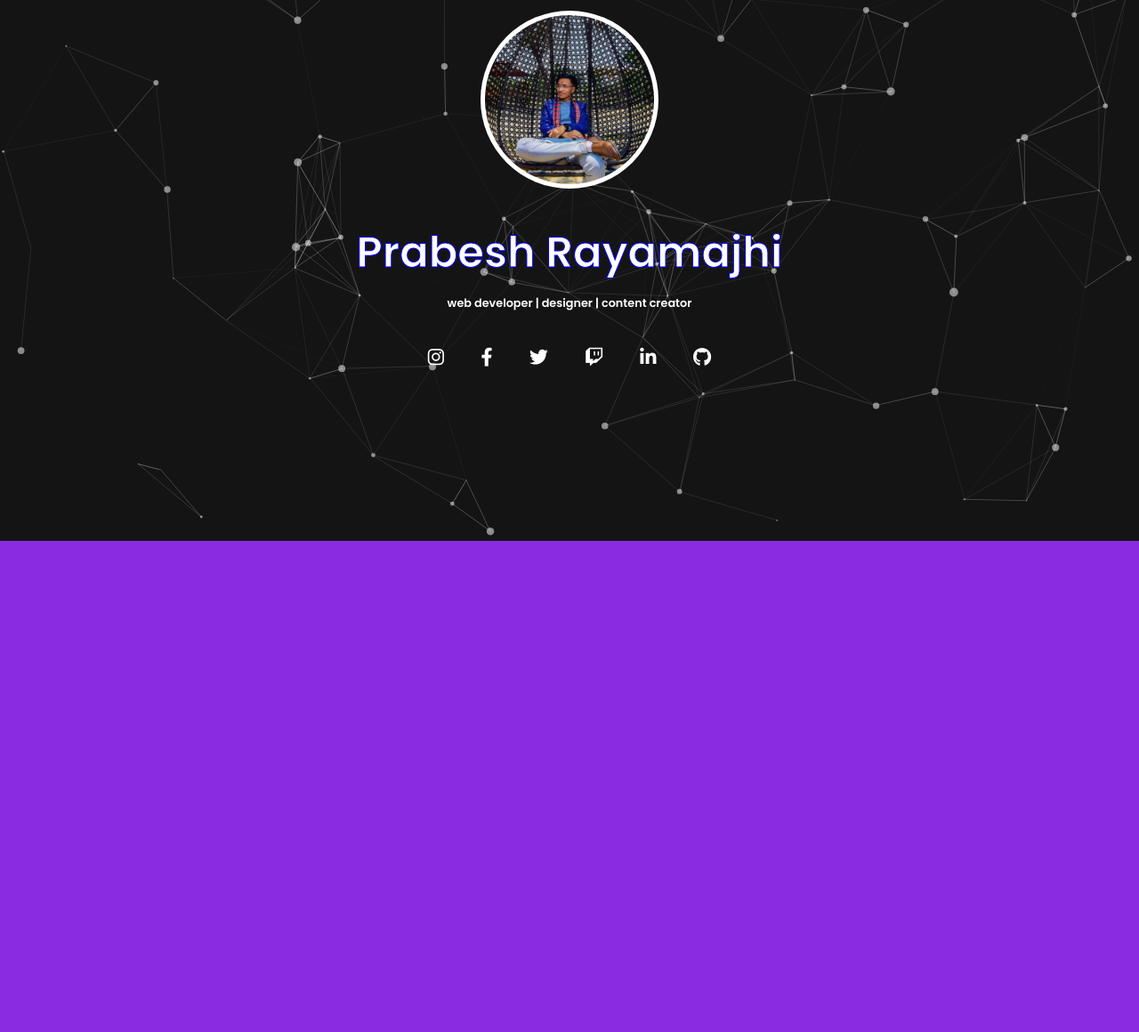
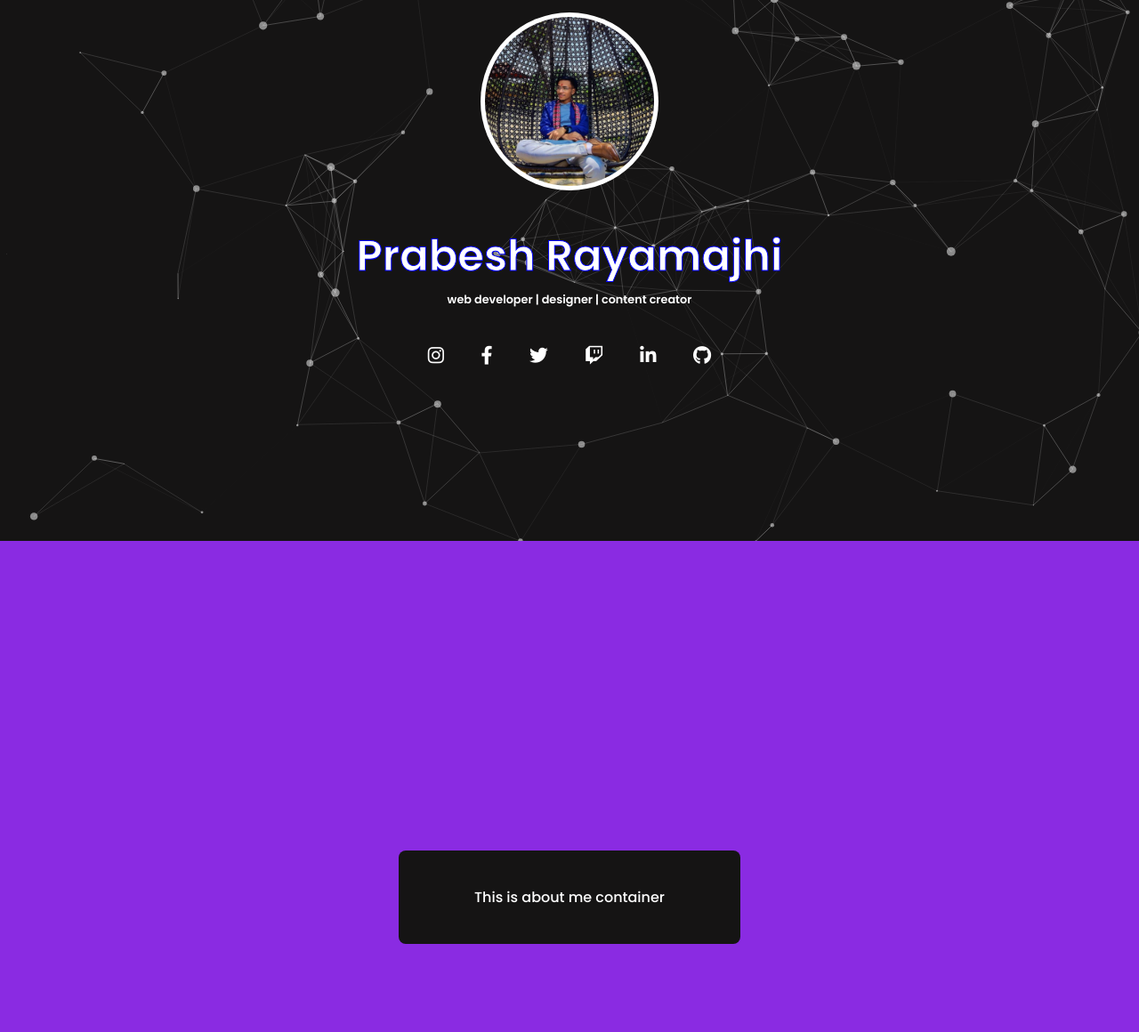
Before and after one commit to Prabeshrayamajhi/prabesh.pg, a plain HTML site: page index.html in a window 1280 px wide. Shown: the part 192-1352 px from the top of the page at 89% size. Drawn offline with nearby package versions, Linux system fonts and the light colour scheme.

Commit message:
animations

```diff
--- a/css/style.css
+++ b/css/style.css
@@ -127,6 +127,11 @@ body{
     padding: 7px;
 }
 
+.contents .home-info{
+    text-align: center;
+}
+
+
 .contents{
     color: white;
     flex-direction: column;
@@ -166,6 +171,26 @@ body{
 .aboutme{
     background-color: blueviolet;
 }
+
+.about-me-container{
+    height: 100%;
+    display: flex;
+    align-items: center;
+    justify-content: center;
+}
+
+.about-me-container p{
+    background-color: #151414;
+    /* height: 10vh; */
+    padding: 5vh 0;
+    border-radius: 8px;
+    width: 30vw;
+    color: white;
+    text-align: center;
+    justify-content: center;
+
+}
+
 
 .skills{
     background-color: green;
--- a/index.html
+++ b/index.html
@@ -5,9 +5,10 @@
   <meta http-equiv="X-UA-Compatible" content="IE=edge" />
   <meta name="viewport" content="width=device-width, initial-scale=1.0" />
   <title>Prabesh Rayamajhi</title>
-  <link rel="icon" type="image/x-icon" href="./assets/nav-logo.jpg">
   <link rel="stylesheet" href="./css/style.css" />
   <link rel="stylesheet" href="https://cdnjs.cloudflare.com/ajax/libs/font-awesome/6.1.1/css/all.min.css" />
+  <!-- for animation -->
+  <link rel="stylesheet" href="https://unpkg.com/aos@next/dist/aos.css" />
 </head>
 <body>
    <header class="header">
@@ -31,12 +32,14 @@
     <section id="home" class="section">
     <div id="particles-js">
       <div class="contents same-cont">
-        <div class="main-dp">
+        <div class="main-dp" >
           <img src="./assets/prabesh_dp_copy.jpg" alt="" />
         </div>
-        <h1>prabesh rayamajhi</h1>
-        <p>web developer | designer | content creator</p>
-        <div class="logo-container">
+        <div class="home-info"  data-aos="fade-up"data-aos-delay="10">
+          <h1>prabesh rayamajhi</h1>
+          <p>web developer | designer | content creator</p>
+        </div>
+        <div class="logo-container" data-aos="fade-up"data-aos-delay="50">
           <a
             href="https://www.instagram.com/prabesh_rayamajhi/"
             target="__blank"
@@ -62,9 +65,21 @@
     </div>
   </section>
 
-  <section id="aboutme" class="section aboutme"></section>
-  <section id="projects" class="section skills"></section>
-  <section id="contactme" class="section contactme"></section>
+  <section id="aboutme" class="section aboutme">
+    <div class="about-me-container" >
+      <p data-aos="fade-up"data-aos-delay="500">This is about me container</p>
+    </div>
+  </section>
+  <section id="projects" class="section skills">
+    <div class="about-me-container" >
+      <p data-aos="fade-up"data-aos-delay="200">This is about me container</p>
+    </div>
+  </section>
+  <section id="contactme" class="section contactme">
+    <div class="about-me-container" >
+      <p data-aos="fade-up"data-aos-delay="500">This is about me container</p>
+    </div>
+  </section>
 
 
   <footer id="footer">
@@ -77,8 +92,12 @@
   <script src="./js/main.js"></script>
   <script src="./js/particles.min.js"></script>
   <script src="./js/app.js"></script>
-  <script type="module" src="https://unpkg.com/ionicons@5.5.2/dist/ionicons/ionicons.esm.js"></script>
-  <script nomodule src="https://unpkg.com/ionicons@5.5.2/dist/ionicons/ionicons.js"></script>
+  <script src="./js/AOS.js"></script>
+  <script src="https://unpkg.com/aos@next/dist/aos.js"></script>
+  <script>
+    AOS.init();
+  </script>
+
 </body>
 
 </html>
```
